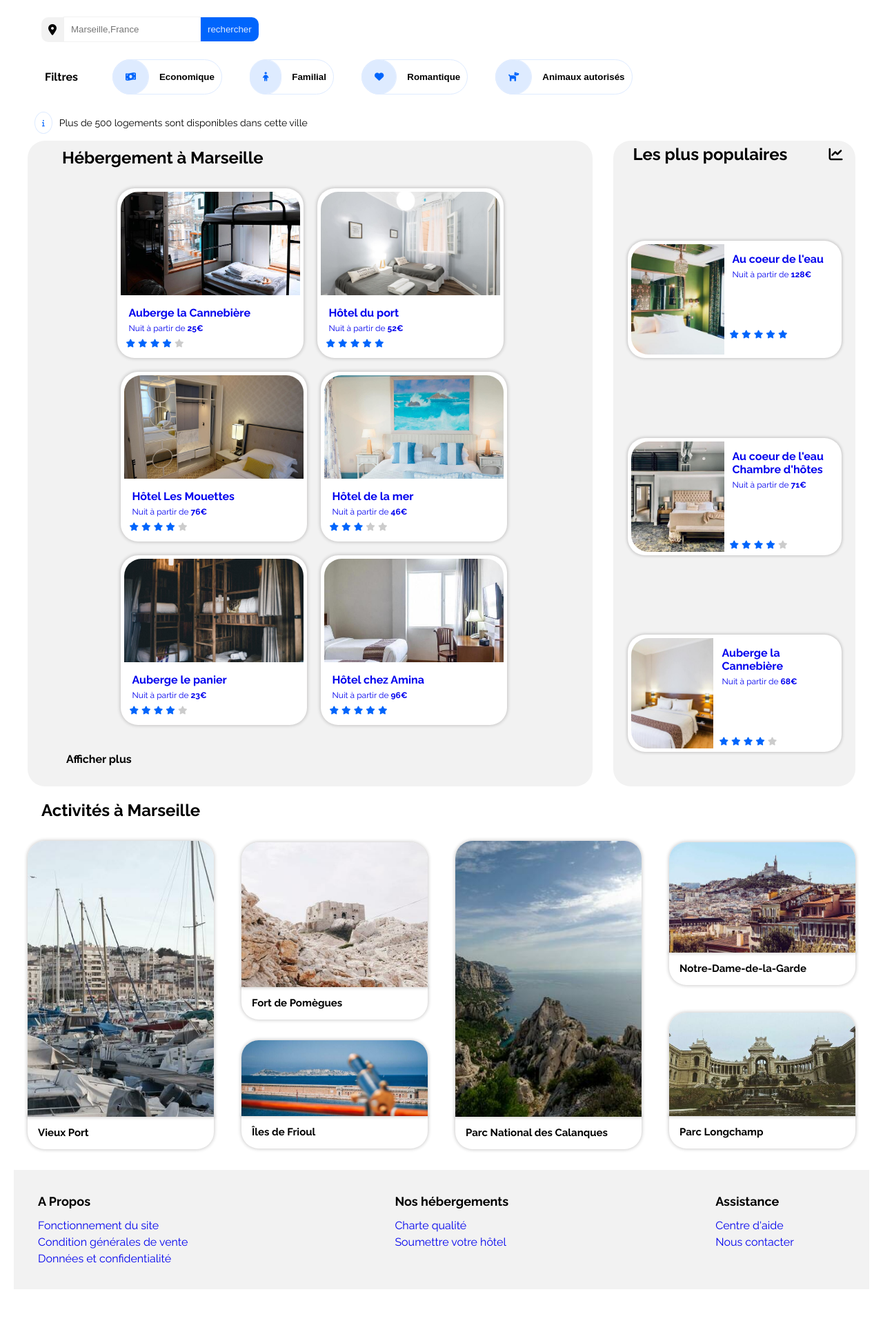
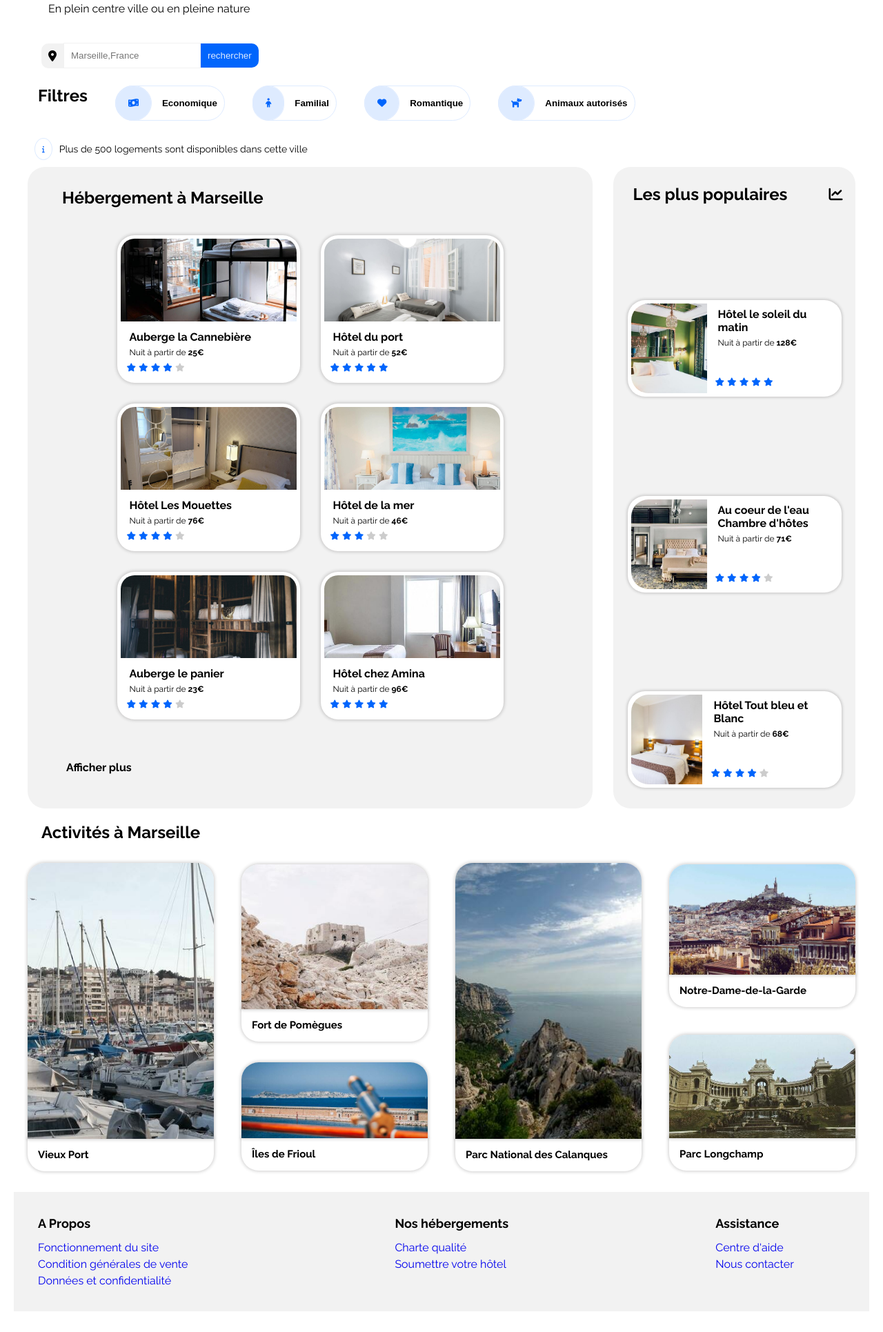
Before and after one commit to Winters67/OpenclassRooms_Projet_Booki, a plain HTML site: page index.html in a window 1280 px wide. Shown: the part 196-2127 px from the top of the page at 69% size. Before the commit the page ends 2095 px from the top, so only its background shows below. Drawn offline with Linux system fonts and the light colour scheme.

Commit message:
No errors or warnings to show

```diff
--- a/css/style.css
+++ b/css/style.css
@@ -17,6 +17,11 @@ a {
 }
 
 /* header */
+
+.logo {
+  height: 80px;
+  width: auto;
+}
 
 .container {
   display: flex;
@@ -147,7 +152,7 @@ form button:hover {
   font-weight: bold;
 }
 
-/* animation buton filtre */
+/*--------------- animation buton filtre -----------*/
 
 .filter button:hover {
   border-radius: 50px;
@@ -159,7 +164,7 @@ form button:hover {
   cursor: pointer;
   transition: 0.5s;
 }
-/* -------------------------- */
+/* ------------------------------------------------- */
 .info {
   display: flex;
   align-items: center;
@@ -179,7 +184,7 @@ form button:hover {
   padding: 5x;
 }
 
-/* Hebergement  Marseille */
+/* --------------Hebergement  Marseille-------------- */
 
 .hosting_popular_container {
   display: inline-flex;
@@ -191,9 +196,10 @@ form button:hover {
   flex-wrap: wrap;
   justify-content: center;
   background-color: #f2f2f2;
-  gap: 10px;
+  gap: 30px;
   border-radius: 25px;
   width: 70%;
+  padding: 20px 0 20px 0;
 }
 
 #title_hosting {
@@ -206,12 +212,9 @@ form button:hover {
 .hosting_list {
   display: flex;
   flex-direction: column;
-  justify-content: center;
-  padding: 5px;
-  margin: 10px 0px 0px 10px;
   border-radius: 25px;
   background-color: white;
-  width: 260px;
+  width: auto;
   height: auto;
   box-shadow: 0px 0px 5px 1px rgba(12, 1, 1, 0.2);
 }
@@ -219,28 +222,26 @@ form button:hover {
 .hosting_list img {
   border-top-left-radius: 25px;
   border-top-right-radius: 25px;
-  width: 100%;
-  height: 150px;
+  padding: 5px;
+  width: 255px;
+  height: 120px;
   object-fit: cover;
 }
 
 /* -------------Annimation photo----- */
 
 .hosting_list:hover {
-  display: block;
-  background-color: white;
-  transition: 0.8s;
   box-shadow: 0px 0px 5px 1px rgba(12, 1, 1, 0.9);
   cursor: pointer;
-  transform: scale(1.2);
-  padding: 0px;
+  opacity: 0.5;
 }
 
 /* ----------------------------------- */
 .figcaption_host {
-  width: 100%;
+  width: auto;
   height: auto;
-  padding: 8px;
+  padding: 0 0 10px 10px;
+  margin: 4px;
 }
 
 .figcaption_host h3 {
@@ -272,7 +273,7 @@ form button:hover {
   font-weight: bolder;
   cursor: default;
 }
-/* hébergement populaire */
+/* -----------------hébergement populaire---------------- */
 
 .title_popular {
   font-size: 16px;
@@ -294,26 +295,23 @@ form button:hover {
   background-color: #f2f2f2;
   border-radius: 25px;
   width: 30%;
-  padding-bottom: 40px;
+  padding: 20px 0 20px 0;
 }
 
-.popular_hosting_list a {
+.popular_hosting_list {
   display: flex;
   flex-wrap: nowrap;
   padding: 5px;
   margin: 10px;
   width: 300px;
-  height: 160px;
+  height: auto;
   background-color: white;
   border-radius: 25px;
   box-shadow: 0px 0px 4px 1px rgba(12, 1, 1, 0.2);
 }
 /* -------------Annimation photo----- */
-.popular_hosting_list a:hover {
-  padding: 0px;
-  margin: 0px;
-  transition: 0.8s;
-  transform: scale(1.2);
+.popular_hosting_list:hover {
+  opacity: 0.5;
   border-radius: 25px;
   box-shadow: 0px 0px 5px 1px rgba(12, 1, 1, 0.9);
 }
@@ -322,8 +320,8 @@ form button:hover {
 .popular_hosting_list img {
   border-top-left-radius: 25px;
   border-bottom-left-radius: 25px;
-  width: 45%;
-  height: 100%;
+  width: 110px;
+  height: 130px;
   object-fit: cover;
 }
 
@@ -331,7 +329,8 @@ form button:hover {
   font-size: 16px;
   width: auto;
   height: auto;
-  padding: 8px;
+  padding: 2px;
+  margin-left: 10px;
 }
 
 .figcaption_popular h3 {
@@ -349,15 +348,14 @@ form button:hover {
 .figcaption_popular i {
   color: #0065fc;
   font-size: 12px;
-  margin-top: 70px;
+  margin-top: 40px;
 }
 
 .popular_price {
   font-weight: bolder;
 }
-/* ----------------------------------------------- */
-/* -----------Activités à Marseille -------------*/
-/* ---------------------------------------------- */
+
+/* Activité Marseille */
 
 #activity_link {
   position: relative;
@@ -459,9 +457,7 @@ form button:hover {
   height: 150px;
 }
 
-/* --------------------------------- /*
----------------Footer---------------
-/* ---------------------------------- */
+/*        Footer       */
 
 .footer_container {
   display: flex;
--- a/index.html
+++ b/index.html
@@ -1,5 +1,5 @@
 <!DOCTYPE html>
-<html lang="fr">
+<html lang="en">
   <head>
     <meta charset="UTF-8" />
     <meta http-equiv="X-UA-Compatible" content="IE=edge" />
@@ -23,13 +23,7 @@
 
     <header>
       <div class="container">
-        <img
-          class="logo"
-          src="images/logo/Booki.png"
-          height="40px"
-          width="80px"
-          alt="logo booki"
-        />
+        <img class="logo" src="images/logo/Booki.png" alt="logo booki" />
         <nav>
           <a class="lodging" href="#title_hosting">Hébergements</a>
           <a class="activity" href="#activity_link">Activités</a>
@@ -37,15 +31,13 @@
       </div>
     </header>
 
-    <!-- Titre - recherche - filtre  -->
+    <!--  Titre - recherche - filtre   -->
 
     <section>
       <div class="title">
-        <h3>Trouvez votre hébergement pour les vacances de rêve</h3>
+        <h1>Trouvez votre hébergement pour les vacances de rêve</h1>
         <p class="subtitle">En plein centre ville ou en pleine nature</p>
       </div>
-
-      <!-- button  recherche  -->
 
       <form action="#">
         <i class="fas fa-map-marker-alt prefix"></i>
@@ -53,10 +45,10 @@
         <button class="search">rechercher</button>
       </form>
 
-      <!-- Filtre        -->
+      <!-- Filtre  -->
 
       <div class="filter">
-        <h3>Filtres</h3>
+        <h2>Filtres</h2>
 
         <button><i class="fas fa-money-bill-wave"></i>Economique</button>
 
@@ -75,274 +67,263 @@
 
     <!-- Hebergement  -->
 
-   <section class="hosting_popular_container">
-      <article class="hosting_container">
+    <div class="hosting_popular_container">
+      <div class="hosting_container">
         <div id="title_hosting"><h2>Hébergement à Marseille</h2></div>
-    <div class="hosting_list">
-      <a href="#">
+        <figure class="hosting_list">
+          <a href="#"></a>
           <img
             src="images/hebergements/4_small/marcus-loke-WQJvWU_HZFo-unsplash.jpg"
             alt="Chambre avec lits superposés"
           />
           <figcaption class="figcaption_host">
-          <h3 >Auberge la Cannebière</h3>
-          <p>
-            Nuit à partir de <span class="hosting_price">25€</span>
-          </p>
+            <div><h3>Auberge la Cannebière</h3></div>
+            <p>Nuit à partir de <span class="hosting_price">25€</span></p>
             <i class="fas fa-star"></i>
             <i class="fas fa-star"></i>
             <i class="fas fa-star"></i>
             <i class="fas fa-star"></i>
-          <i class="fas fa-star" style="color:#cccccc;"></i>
+            <i class="fas fa-star" style="color: #cccccc"></i>
           </figcaption>
-      </a>
-      </div>
-      <div class="hosting_list">
-        <a href="#">
+        </figure>
+
+        <figure class="hosting_list">
+          <a href="#"></a>
           <img
-          src="\images\hebergements\3_medium\fred-kleber-gTbaxaVLvsg-unsplash.jpg"
+            src="/images/hebergements/3_medium/fred-kleber-gTbaxaVLvsg-unsplash.jpg"
             alt="chambre deux lit simple "
           />
           <figcaption class="figcaption_host">
-          <h3>Hôtel du port</h3>
-          <p>
-            Nuit à partir de <span class="hosting_price">52€</span>
-          </p>
+            <div><h3>Hôtel du port</h3></div>
+            <p>Nuit à partir de <span class="hosting_price">52€</span></p>
             <i class="fas fa-star"></i>
             <i class="fas fa-star"></i>
             <i class="fas fa-star"></i>
             <i class="fas fa-star"></i>
             <i class="fas fa-star"></i>
           </figcaption>
-      </div>
-    </a>
-      <div class="hosting_list">
-        <a href="#">
+        </figure>
+
+        <figure class="hosting_list">
+          <a href="#"></a>
           <img
-          src="/images\hebergements\3_medium\reisetopia-B8WIgxA_PFU-unsplash.jpg"
+            src="/images/hebergements/3_medium/reisetopia-B8WIgxA_PFU-unsplash.jpg"
             alt="Chambre avec lit double"
           />
           <figcaption class="figcaption_host">
-          <h3>Hôtel Les Mouettes</h3>
-          <p>
-            Nuit à partir de <span class="hosting_price">76€</span>
-          </p>
+            <div><h3>Hôtel Les Mouettes</h3></div>
+            <p>Nuit à partir de <span class="hosting_price">76€</span></p>
             <i class="fas fa-star"></i>
             <i class="fas fa-star"></i>
             <i class="fas fa-star"></i>
             <i class="fas fa-star"></i>
-          <i class="fas fa-star" style="color:#cccccc;"></i>
+            <i class="fas fa-star" style="color: #cccccc"></i>
           </figcaption>
-      </a>
-      </div>
-      <div class="hosting_list">
-        <a href="#">
+        </figure>
+
+        <figure class="hosting_list">
+          <a href="#"></a>
           <img
-          src="images\hebergements\3_medium\annie-spratt-Eg1qcIitAuA-unsplash.jpg"
+            src="images/hebergements/3_medium/annie-spratt-Eg1qcIitAuA-unsplash.jpg"
             alt="chambre lit double ambiance océan"
           />
           <figcaption class="figcaption_host">
-          <h3>Hôtel de la mer</h3>
-          <p>
-            Nuit à partir de <span class="hosting_price">46€</span>
-          </p>
+            <div><h3>Hôtel de la mer</h3></div>
+            <p>Nuit à partir de <span class="hosting_price">46€</span></p>
             <i class="fas fa-star"></i>
             <i class="fas fa-star"></i>
             <i class="fas fa-star"></i>
-          <i class="fas fa-star" style="color:#cccccc;"></i>
-          <i class="fas fa-star" style="color:#cccccc;"></i>
+            <i class="fas fa-star" style="color: #cccccc"></i>
+            <i class="fas fa-star" style="color: #cccccc"></i>
           </figcaption>
-      </a>
-      </div>
-      <div class="hosting_list">
-        <a href="#">
+        </figure>
+
+        <figure class="hosting_list">
+          <a href="#"></a>
           <img
-          src="images\hebergements\3_medium\nicate-lee-kT-ZyaiwBe0-unsplash.jpg"
+            src="images/hebergements/3_medium/nicate-lee-kT-ZyaiwBe0-unsplash.jpg"
             alt="Chambre avec lits superposés bois ambiance nature"
           />
           <figcaption class="figcaption_host">
-          <h3>Auberge le panier</h3>
-          <p>
-            Nuit à partir de <span class="hosting_price">23€</span>
-          </p>
+            <div><h3>Auberge le panier</h3></div>
+            <p>Nuit à partir de <span class="hosting_price">23€</span></p>
             <i class="fas fa-star"></i>
             <i class="fas fa-star"></i>
             <i class="fas fa-star"></i>
             <i class="fas fa-star"></i>
-          <i class="fas fa-star" style="color:#cccccc;"></i>
+            <i class="fas fa-star" style="color: #cccccc"></i>
           </figcaption>
-      </a>
-      </div>
-      <div class="hosting_list">
-        <a href="#">
+        </figure>
+
+        <figure class="hosting_list">
+          <a href="#"></a>
           <img
-          src="images\hebergements\4_small\febrian-zakaria-M6S1WvfW68A-unsplash.jpg"
+            src="images/hebergements/4_small/febrian-zakaria-M6S1WvfW68A-unsplash.jpg"
             alt="Chambre avec bureau et télévision"
           />
           <figcaption class="figcaption_host">
-          <h3>Hôtel chez Amina</h3>
-          <p>
-            Nuit à partir de <span class="hosting_price">96€</span>
-          </p>
+            <div><h3>Hôtel chez Amina</h3></div>
+            <p>Nuit à partir de <span class="hosting_price">96€</span></p>
             <i class="fas fa-star"></i>
             <i class="fas fa-star"></i>
             <i class="fas fa-star"></i>
             <i class="fas fa-star"></i>
             <i class="fas fa-star"></i>
           </figcaption>
-        </a>
+        </figure>
+
+        <a class="link" href="#">Afficher plus</a>
       </div>
-      <a class="link" href="#">Afficher plus</a>
-    </article>
 
-    <!-- ---------Popular section ---------- -->
+      <!-- Popular section  -->
 
-    <article class="popular_container">
-      <div class="title_popular"><h2>Les plus populaires</h2><i class="fas fa-chart-line"></i></div>
-    <div class="popular_hosting_list">
-      <a href="#">
+      <div class="popular_container">
+        <div class="title_popular">
+          <h2>Les plus populaires</h2>
+          <i class="fas fa-chart-line"></i>
+        </div>
+        <figure class="popular_hosting_list">
+          <a href="#"></a>
           <img
-        src="images\hebergements\4_small\emile-guillemot-Bj_rcSC5XfE-unsplash.jpg"
+            src="images/hebergements/4_small/emile-guillemot-Bj_rcSC5XfE-unsplash.jpg"
             alt="Chambre haut de standing"
           />
           <figcaption class="figcaption_popular">
-        <h3>Au coeur de l'eau</h3>
-        <p>
-          Nuit à partir de <span class="popular_price">128€</span>
-        </p>
+            <div><h3>Hôtel le soleil du matin</h3></div>
+            <p>Nuit à partir de <span class="popular_price">128€</span></p>
             <i class="fas fa-star"></i>
             <i class="fas fa-star"></i>
             <i class="fas fa-star"></i>
             <i class="fas fa-star"></i>
             <i class="fas fa-star"></i>
           </figcaption>
-    </a>
-      </div>
-      <div class="popular_hosting_list">
-        <a href="#">
+        </figure>
+
+        <figure class="popular_hosting_list">
+          <a href="#"></a>
           <img
-        src="images\hebergements\4_small\aw-creative-VGs8z60yT2c-unsplash.jpg"
+            src="images/hebergements/4_small/aw-creative-VGs8z60yT2c-unsplash.jpg"
             alt="Chambre avec lits double"
           />
           <figcaption class="figcaption_popular">
-        <h3>Au coeur de l'eau Chambre d'hôtes</h3>
-        <p>
-          Nuit à partir de <span class="popular_price">71€</span>
-        </p>
+            <div><h3>Au coeur de l'eau Chambre d'hôtes</h3></div>
+            <p>Nuit à partir de <span class="popular_price">71€</span></p>
             <i class="fas fa-star"></i>
             <i class="fas fa-star"></i>
             <i class="fas fa-star"></i>
             <i class="fas fa-star"></i>
-        <i class="fas fa-star" style="color:#cccccc;"></i>
+            <i class="fas fa-star" style="color: #cccccc"></i>
           </figcaption>
-    </a>
-      </div>
-      <div class="popular_hosting_list">
-        <a href="#">
+        </figure>
+
+        <figure class="popular_hosting_list">
+          <a href="#"></a>
           <img
-        src="images\hebergements\4_small\febrian-zakaria-sjvU0THccQA-unsplash.jpg"
+            src="images/hebergements/3_medium/febrian-zakaria-sjvU0THccQA-unsplash.jpg"
             alt="Hôtel Tout bleu et Blanc"
           />
           <figcaption class="figcaption_popular">
-        <h3>Auberge la Cannebière</h3>
-        <p>
-          Nuit à partir de <span class="popular_price">68€</span>
-        </p>
+            <div><h3>Hôtel Tout bleu et Blanc</h3></div>
+            <p>Nuit à partir de <span class="popular_price">68€</span></p>
             <i class="fas fa-star"></i>
             <i class="fas fa-star"></i>
             <i class="fas fa-star"></i>
             <i class="fas fa-star"></i>
-        <i class="fas fa-star" style="color:#cccccc;"></i>
+            <i class="fas fa-star" style="color: #cccccc"></i>
           </figcaption>
-    </a>
+        </figure>
       </div>
     </div>
-  </article>
-</section>
 
-<!------------- Activity Section ----------->
+    <!-- Activity Section  -->
 
     <div id="activity_link"><h2>Activités à Marseille</h2></div>
 
-<section class="container_activity_main">
-
-  <article class="container_activity_1">
-
+    <div class="container_activity_main">
+      <div class="container_activity_1">
         <figure class="old_port">
-    <img src="images\activites\4_small\reno-laithienne-QUgJhdY5Fyk-unsplash.jpg" alt="vieux Port">
+          <img
+            src="images/activites/4_small/reno-laithienne-QUgJhdY5Fyk-unsplash.jpg"
+            alt="vieux Port"
+          />
           <figcaption class="title_picture">Vieux Port</figcaption>
         </figure>
-  </article>
+      </div>
 
-  <article class="container_activity_2">
+      <div class="container_activity_2">
         <figure class="pomègues">
-    <img src="images\activites\4_small\paul-hermann-QFTrLdQIRhI-unsplash.jpg"alt="Fort de Pomègues">
-    <figcaption  class="title_picture">Fort de Pomègues</figcaption>
+          <img
+            src="images/activites/4_small/paul-hermann-QFTrLdQIRhI-unsplash.jpg"
+            alt="Fort de Pomègues"
+          />
+          <figcaption class="title_picture">Fort de Pomègues</figcaption>
         </figure>
 
+        <figure class="frioul">
+          <img
+            src="images/activites/4_small/kevin-hikari-rV_Qd1l-VXg-unsplash.jpg"
+            alt="Îles de Frioul"
+          />
+          <figcaption class="title_picture">Îles de Frioul</figcaption>
+        </figure>
+      </div>
 
-    <figure class="frioul">
-    <img src="images\activites\4_small\kevin-hikari-rV_Qd1l-VXg-unsplash.jpg" alt="Îles de Frioul">
-    <figcaption  class="title_picture">Îles de Frioul</figcaption>
+      <div class="container_activity_3">
+        <figure class="Calanques">
+          <img
+            src="images/activites/4_small/kilyan-sockalingum-NR8-cBCN3aI-unsplash.jpg"
+            alt="Parc National des Calanques"
+          />
+          <figcaption class="title_picture">
+            Parc National des Calanques
+          </figcaption>
         </figure>
-  </article>
+      </div>
 
-
-  <article class="container_activity_3">
-    <figure  class="Calanques">
-    <img src="images\activites\4_small\kilyan-sockalingum-NR8-cBCN3aI-unsplash.jpg" alt="Parc National des Calanques">
-    <figcaption  class="title_picture">Parc National des Calanques</figcaption>
-  </figure>
-  </article>
-
-  <article class="container_activity_4">
+      <div class="container_activity_4">
         <figure class="dame">
-    <img src="images\activites\4_small\florian-wehde-xW9e8gdotxI-unsplash.jpg" alt="Notre-Dame-de-la-Garde">
-    <figcaption  class="title_picture">Notre-Dame-de-la-Garde</figcaption>
+          <img
+            src="images/activites/4_small/florian-wehde-xW9e8gdotxI-unsplash.jpg"
+            alt="Notre-Dame-de-la-Garde"
+          />
+          <figcaption class="title_picture">Notre-Dame-de-la-Garde</figcaption>
         </figure>
 
-
         <figure class="longchamp">
-    <img src="images\activites\4_small\lena-paulin-wH2-EJoDcV0-unsplash.jpg" alt="Parc Longchamp">
-    <figcaption  class="title_picture">Parc Longchamp</figcaption>
+          <img
+            src="images/activites/4_small/lena-paulin-wH2-EJoDcV0-unsplash.jpg"
+            alt="Parc Longchamp"
+          />
+          <figcaption class="title_picture">Parc Longchamp</figcaption>
         </figure>
-  </article>
-</section>
-
+      </div>
+    </div>
 
     <footer>
       <section class="footer_container">
         <div>
           <h3>A Propos</h3>
           <ul>
-  <a href="#"><li>Fonctionnement du site</li></a>
-  <a href="#"><li>Condition générales de vente</li></a>
-  <a href="#"><li>Données et confidentialité</li></a>
+            <li><a href="#"> Fonctionnement du site</a></li>
+            <li><a href="#">Condition générales de vente</a></li>
+            <li><a href="#">Données et confidentialité</a></li>
           </ul>
         </div>
         <div>
           <h3>Nos hébergements</h3>
           <ul>
-  <a href="#"><li>Charte qualité</li></a>
-  <a href="#"><li>Soumettre votre hôtel</li></a>
+            <li><a href="#">Charte qualité</a></li>
+            <li><a href="#">Soumettre votre hôtel</a></li>
           </ul>
-
         </div>
         <div>
           <h3>Assistance</h3>
           <ul>
-  <a href="#"><li>Centre d'aide</li></a>
-  <a href="#"><li>Nous contacter</li></a>
+            <li><a href="#">Centre d'aide</a></li>
+            <li><a href="#">Nous contacter</a></li>
           </ul>
-
         </div>
       </section>
-
-
     </footer>
-
   </body>
-
-
-
 </html>
```
Lines whose indentation alone changed are shown as unchanged.
